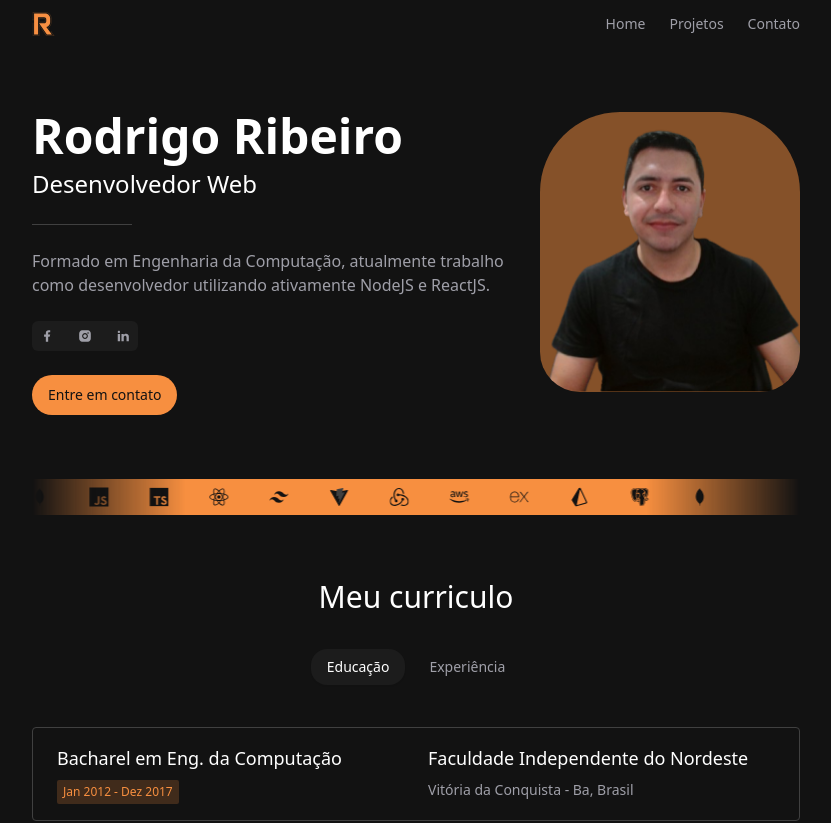
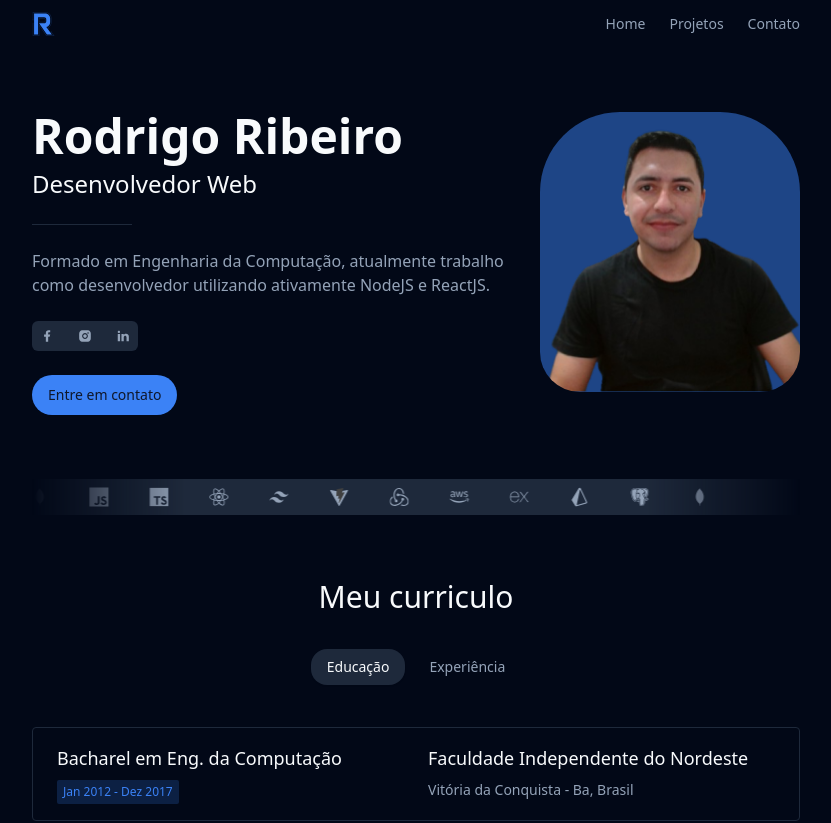
Before and after one commit to rodrigodasilva/portfolio-nextjs, a Next.js app: page / in a window 1280 px wide. Shown: the top 823 px of the page, without its empty margins (224-1055 px from the left). Built offline with nearby package versions, Linux system fonts and the light colour scheme.

Commit message:
style: change theme colors

```diff
--- a/src/app/components/footer.jsx
+++ b/src/app/components/footer.jsx
@@ -6,7 +6,7 @@
     <footer className="w-full bg-background border-t border-border space-y-6 flex justify-center p-4">
       <div className="mx-4 flex flex-col gap-6 w-full  max-w-screen-md">
         <div className="flex flex-col sm:flex-row justify-between gap-4 items-start">
-          <Logo className="text-primary-foreground" />
+          <Logo className="text-primary" />
           <div className="flex flex-col gap-2">
             <span className={'text-xs font-medium'}>Entre em contato</span>
             <div className="flex flex-col gap-2">
--- a/src/app/components/skills-bar.jsx
+++ b/src/app/components/skills-bar.jsx
@@ -71,11 +71,11 @@
       <InfiniteMovingCards
         direction="right"
         speed="slow"
-        className="w-full flex items-center max-w-screen-md mx-auto bg-primary"
+        className="w-full flex items-center max-w-screen-md mx-auto bg-muted"
       >
         {skills.map(({ title, icon: Icon }) => (
           <li
-            className="w-max relative flex items-center text-primary-foreground"
+            className="w-max relative flex items-center text-muted-foreground"
             key={title}
             title={title}
           >
--- a/src/app/globals.css
+++ b/src/app/globals.css
@@ -4,17 +4,25 @@
 
 @layer base {
   :root {
-
-    --background: 0 0% 7%;
-    --foreground: 0 0% 100%;
-    --muted: 0 0% 11%;
-    --muted-foreground: 240 5% 64%;
-    --primary: 26 92% 61%;
-    --primary-foreground: 0 0% 7%;
-
-    --border: 0 0% 25%;
-    --input: 0 0% 25%;
-    --radius: 6px;
+    --background: 222.2 84% 4.9%;
+    --foreground: 210 40% 98%;
+    --card: 222.2 84% 4.9%;
+    --card-foreground: 210 40% 98%;
+    --popover: 222.2 84% 4.9%;
+    --popover-foreground: 210 40% 98%;
+    --primary: 217.2 91.2% 59.8%;
+    --primary-foreground: 222.2 47.4% 11.2%;
+    --secondary: 217.2 32.6% 17.5%;
+    --secondary-foreground: 210 40% 98%;
+    --muted: 217.2 32.6% 17.5%;
+    --muted-foreground: 215 20.2% 65.1%;
+    --accent: 217.2 32.6% 17.5%;
+    --accent-foreground: 210 40% 98%;
+    --destructive: 0 62.8% 30.6%;
+    --destructive-foreground: 210 40% 98%;
+    --border: 217.2 32.6% 17.5%;
+    --input: 217.2 32.6% 17.5%;
+    --ring: 224.3 76.3% 48%;
 
     color: hsla(var(--foreground));
   }
--- a/src/components/ui/icons/icon-logo.jsx
+++ b/src/components/ui/icons/icon-logo.jsx
@@ -11,27 +11,27 @@
       fillRule="evenodd"
       clipRule="evenodd"
       d="M1.39182 7.26122C1.5829 7.37578 1.7358 7.60505 1.7358 7.83448C1.7358 8.21649 1.43 8.52229 1.04783 8.52229C0.665663 8.52229 0.359863 8.21649 0.359863 7.83448C0.359863 7.60505 0.474579 7.41397 0.665663 7.29941V0H13.2389C16.7548 0 19.5829 2.86627 19.5829 6.38217V10.2039C19.5829 12.4969 18.3982 14.5223 16.5255 15.6688L17.7484 17.312H16.8695L15.4554 15.4013C17.5191 14.5223 18.8949 12.4969 18.8949 10.2039V6.38217C18.8949 3.24844 16.3345 0.726153 13.2389 0.726153H1.39181L1.39182 7.26122Z"
-      fill="#F78F40"
+      fill="currentColor"
       fillOpacity="0.2"
     />
     <path
       fillRule="evenodd"
       clipRule="evenodd"
       d="M14.309 15.057L19.8503 22.5856H14.9204L7.04779 11.2353H12.1305C13.3152 11.2353 14.2707 10.2798 14.2707 9.13334V7.45191C14.2707 6.30541 13.3152 5.34998 12.1305 5.34998H6.09237V22.5475H2.07959V1.41357H13.2389C15.9522 1.41357 18.1687 3.63022 18.1687 6.38178V10.2035C18.1687 12.5347 16.5637 14.5219 14.309 15.057Z"
-      fill="#F78F42"
+      fill="currentColor"
     />
     <path
       fillRule="evenodd"
       clipRule="evenodd"
       d="M13.5447 9.13375C13.5447 9.89809 12.9331 10.5479 12.1306 10.5479H6.7804V6.03821H12.1306C12.9331 6.03821 13.5447 6.68799 13.5447 7.45233V9.13375ZM12.8568 7.45233C12.8568 7.07016 12.5128 6.76436 12.1306 6.76436H7.5064V9.82172H12.1306C12.5128 9.82172 12.8568 9.51592 12.8568 9.13375V7.45233Z"
-      fill="#F78F40"
+      fill="currentColor"
       fillOpacity="0.2"
     />
     <path
       fillRule="evenodd"
       clipRule="evenodd"
       d="M19.8503 20.1781C19.8885 20.1018 19.8885 20.0254 19.8885 19.9107C19.8885 19.5285 19.5829 19.2227 19.2007 19.2227C18.8567 19.2227 18.5509 19.5285 18.5509 19.9107C18.5509 20.2929 18.8567 20.5987 19.2007 20.5987H19.2389L21.2261 23.312H14.5383L6.78036 12.1145V23.2737H1.3918V10.7388H0.665649V23.9616H7.50636V14.3692L14.1561 23.9998H22.6402L19.8503 20.1781Z"
-      fill="#F78F40"
+      fill="currentColor"
       fillOpacity="0.2"
     />
   </svg>
--- a/src/components/ui/icons/icon-vite.jsx
+++ b/src/components/ui/icons/icon-vite.jsx
@@ -11,7 +11,7 @@
       <g clipPath="url(#clip0_1246_564)">
         <path
           d="M19.5083 3.40012L10.7115 19.1303C10.5298 19.455 10.0632 19.4568 9.87889 19.1337L0.907714 3.40164C0.706878 3.04943 1.00804 2.62284 1.40715 2.69417L10.2133 4.26823C10.2695 4.27826 10.327 4.27817 10.3832 4.26793L19.0052 2.69643C19.403 2.62393 19.7055 3.04723 19.5083 3.40012Z"
-          fill="#131313"
+          fill="currentColor"
         />
         <path
           d="M14.4081 0.629616L7.89824 1.9052C7.79124 1.92616 7.71203 2.01683 7.70557 2.12566L7.30512 8.88888C7.2957 9.04817 7.44199 9.17181 7.59748 9.13595L9.40992 8.71767C9.57949 8.67856 9.73271 8.82792 9.69787 8.99845L9.15939 11.6353C9.12315 11.8127 9.28976 11.9645 9.46307 11.9118L10.5825 11.5717C10.7561 11.519 10.9228 11.6712 10.8861 11.8488L10.0304 15.9906C9.97682 16.2497 10.3214 16.3909 10.4652 16.1689L10.5612 16.0205L15.8657 5.4343C15.9546 5.25705 15.8013 5.05494 15.6067 5.0925L13.7411 5.45256C13.5658 5.48636 13.4166 5.32309 13.4661 5.15158L14.6838 0.930453C14.7333 0.758641 14.5836 0.595231 14.4081 0.629616Z"
```
Also changed, not shown: 1 other file (tests, documents, lock files or other folders).
